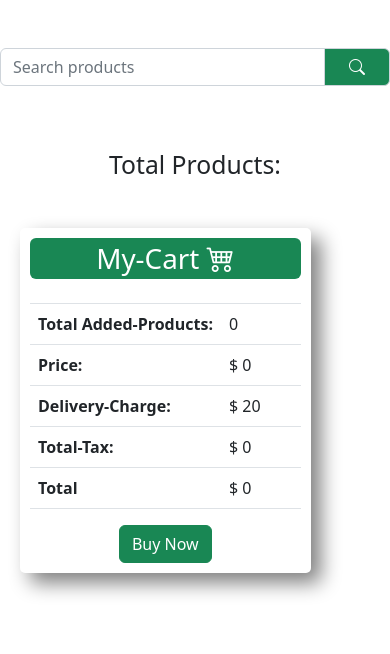
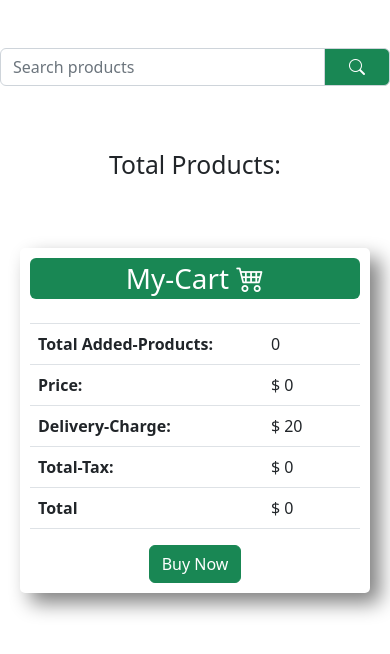
Before and after one commit to topurayhan007/ranga-vanga-store, a plain HTML site: page index.html in a window 390 px wide. Drawn offline with nearby package versions, Linux system fonts and the light colour scheme; no server answers.

Commit message:
Debugging done

```diff
--- a/css/style.css
+++ b/css/style.css
@@ -77,14 +77,16 @@ body {
     display: grid;
     grid-template-columns: repeat(1, 1fr);
   }
-  #cart-main {
-    height: 300px;
-  }
+
   .cart {
     /* border: 1px solid green; */
     padding: 10px;
     box-shadow: 10px 10px 20px gray;
     border-radius: 5px;
     margin-right: 30px;
+    z-index: 50;
+    background: white;
+    position: relative;
+    margin: 20px 0;
   }
 }
--- a/index.html
+++ b/index.html
@@ -61,11 +61,14 @@
         </h2>
       </div>
       <div class="row mx-2">
-        <div class="col-md-6 col-lg-9 col-sm-7">
+        <div class="col-md-6 col-lg-9 col-sm-7 order-sm-2 order-md-1">
           <div id="all-products" class="row row-cols-1 row-cols-lg-3 g-4"></div>
         </div>
 
-        <div class="col-md-6 col-lg-3 col-sm-5 order-0" id="cart-main">
+        <div
+          class="col-md-6 col-lg-3 col-sm-5 order-sm-1 order-md-2"
+          id="cart-main"
+        >
           <div class="cart" id="my-cart">
             <table class="table">
               <thead>
```
